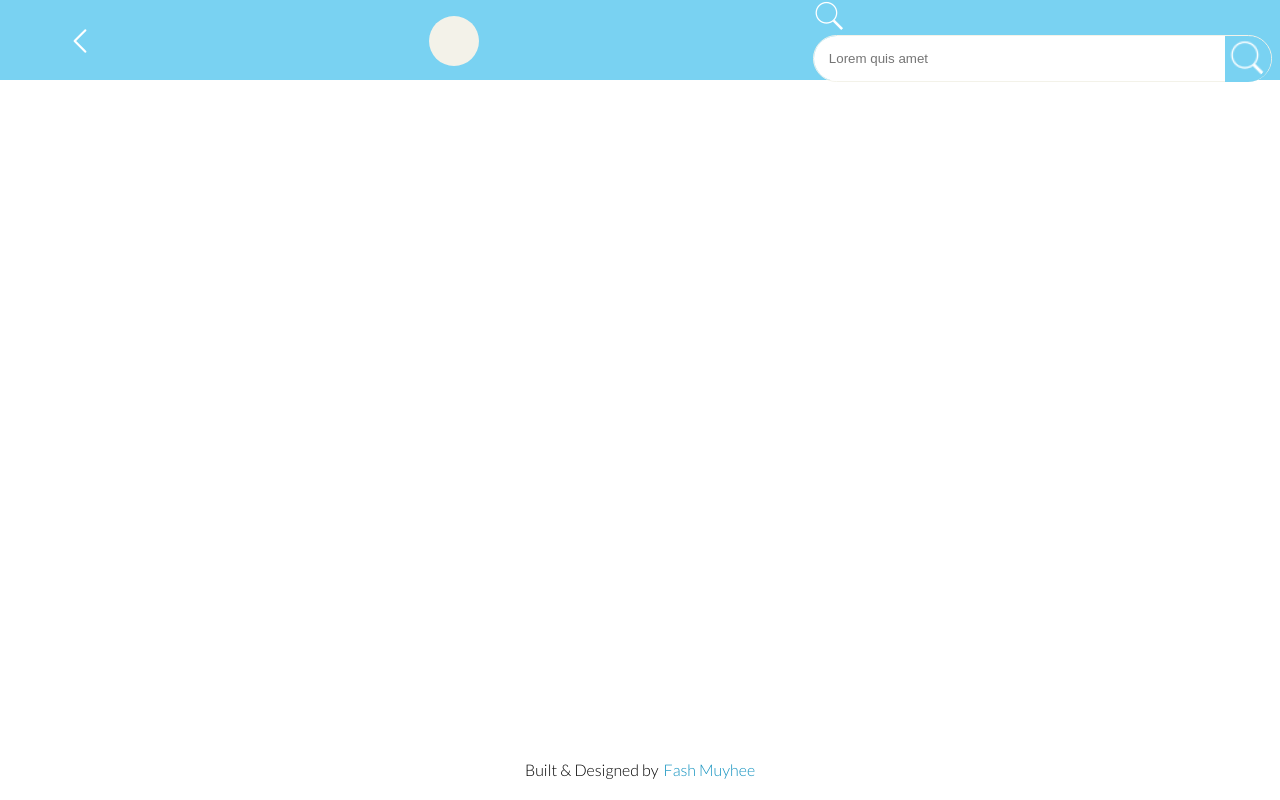
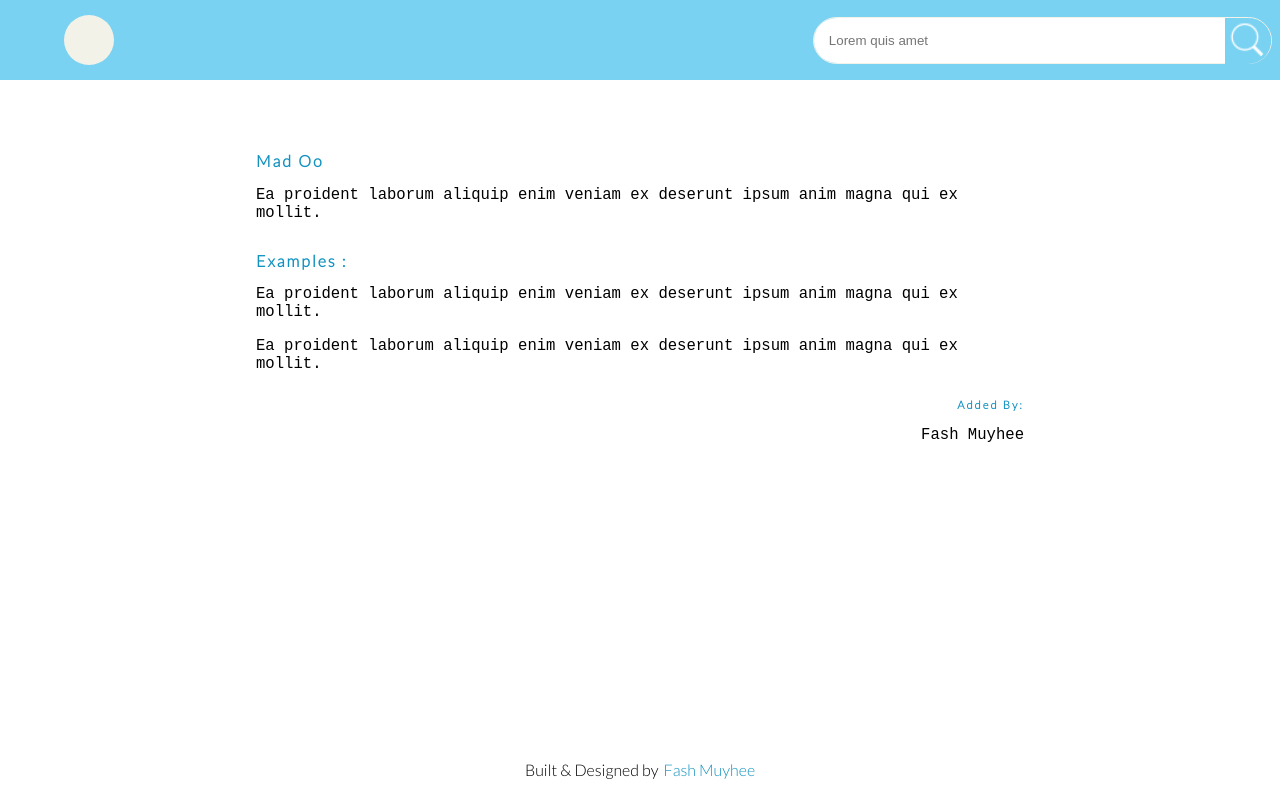
Before and after one commit to FashMuyhee/9jaslangs, a React (Create React App) app: page /result/1 in a window 1280 px wide. Built offline with nearby package versions, Linux system fonts and the light colour scheme; the HTML template or start-up script is replaced by a standard one.

Commit message:
added necessary style for the vie

```diff
--- a/src/view/result/index.scss
+++ b/src/view/result/index.scss
@@ -0,0 +1,43 @@
+@import "../../helpers/_variables";
+
+.result-page {
+  padding-top: 15%;
+  @include desktop {
+    padding-top: 10%;
+  }
+  .result {
+    @include desktop {
+      width: 60%;
+    }
+  }
+
+  .display-none {
+    @include desktop {
+      display: none;
+    }
+  }
+  .title {
+    font-weight: bolder;
+    color: #1392bf;
+  }
+  .text {
+    font-family: monospace;
+    color: black;
+  }
+  .author {
+    display: flex;
+    flex-direction: column;
+    align-items: flex-end;
+  }
+}
+.hide-bg {
+  @include desktop {
+    display: none;
+  }
+}
+.hide-sm {
+  display: none;
+  @include desktop {
+    display: block;
+  }
+}
```
